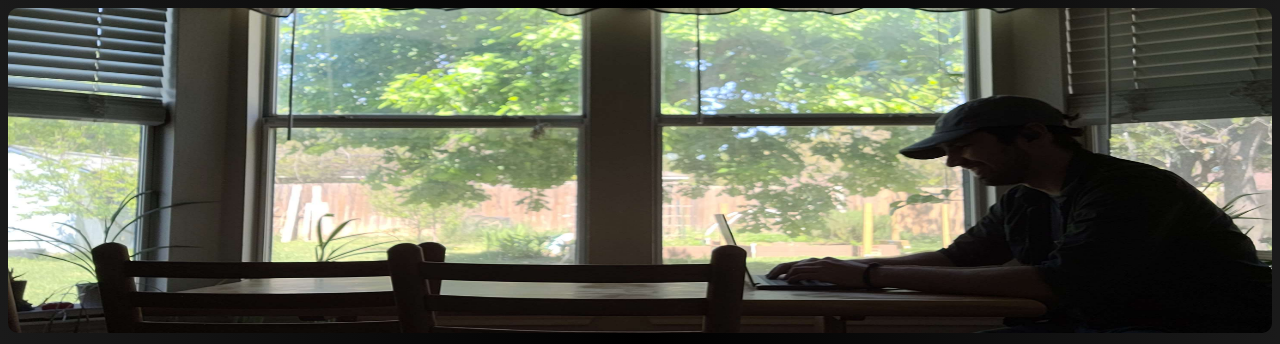
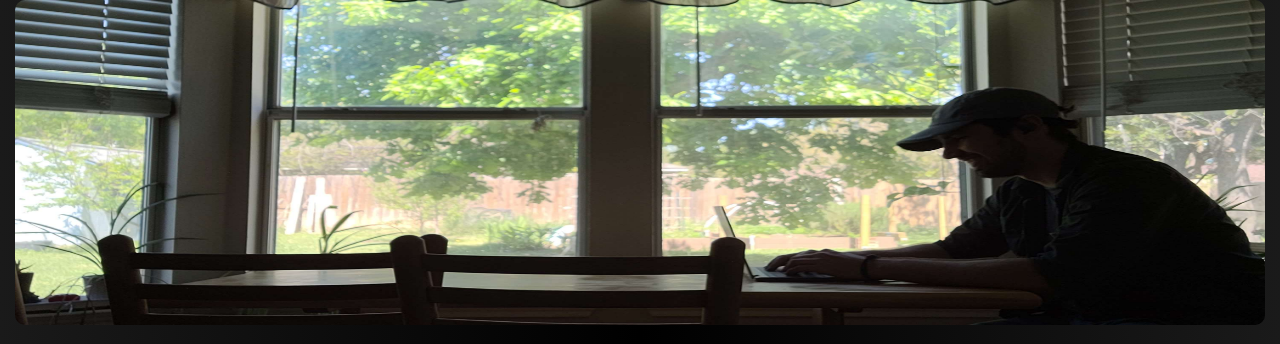
Before and after one commit to CameronSalisbury/ResumeWebsite, a plain HTML site: page index.html in a window 1280 px wide. Shown: the top 344 px of the page. Drawn offline with Linux system fonts and the light colour scheme.

Commit message:
div Functions Centers
the banner will not warp to center the webpage no matter the size.

```diff
--- a/app.css
+++ b/app.css
@@ -9,19 +9,36 @@
 
 
 h1 {
+
     color : rgb(255, 255, 255);
+    text-align: center;
 }
 
 body {
     background-color : rgb(35, 35, 35);
     background: linear-gradient(to right, #1a1a1a, #000000, #1a1a1a);
+    margin: 0;
+    padding: 0;
+    font-family: Arial, sans-serif;
+    position: relative; /* Required for positioning pseudo-elements */
+    min-height: 100vh; /* Ensure the body takes at least the height of the viewport */
+}
 
+div {
+    display: flex;
+    justify-content: center;
 }
 
 #banner {
     /* Adjust height and width of banner */
-    width: 100%;
+    width: 1250px;
     height: 325px;
     /*round them corners*/
     border-radius: 10px;
+    padding: 0 20;
 }
+
+#banner img{
+    display:block;
+    margin:0 auto;
+}
--- a/index.html
+++ b/index.html
@@ -9,10 +9,13 @@
 </head>
 
 <body>
-    <header>
-        <!-- banner image -->
-        <img src="media/headpicture.jpg" alt="Banner" id="banner">
-    </header>
+    <!--The div function centers the banner-->
+    <div>
+        <header>
+            <!-- banner image -->
+            <img src="media/headpicture.jpg" alt="Me in my parent's kitchen" id="banner">
+        </header>
+    </div>
 
     <!-- experimenting -->
     <h1> Cameron Salisbury</h1>
```
